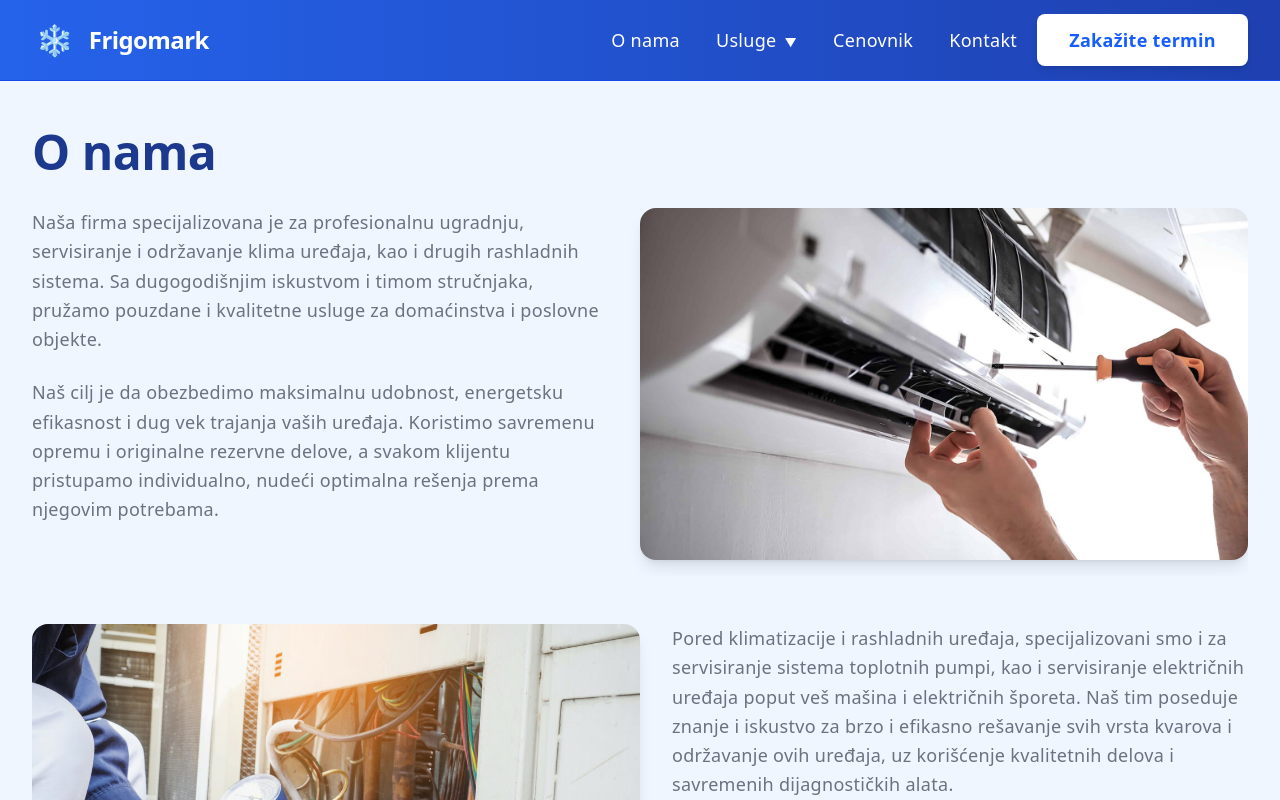
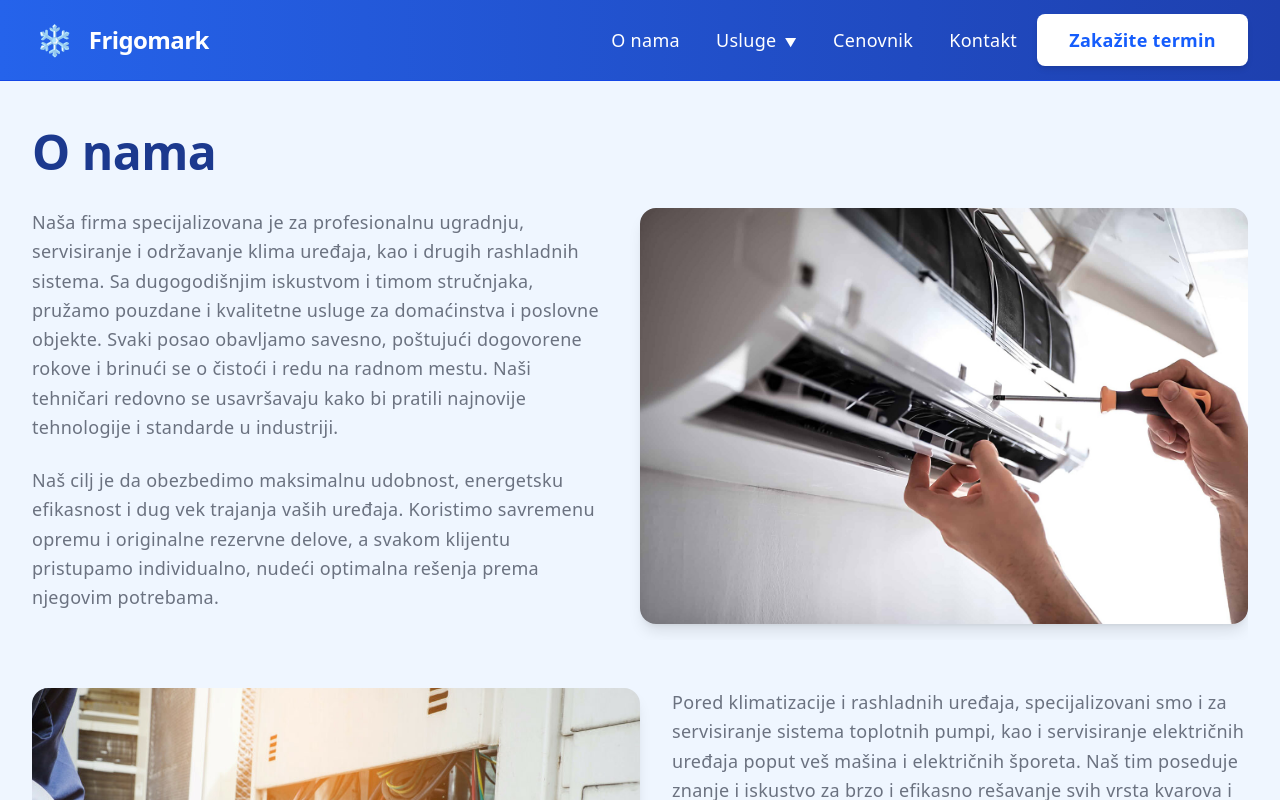
Before and after one commit to RaptorFF/next.js-frigo-mark-project, a Next.js app: page /about in a window 1280 px wide. Shown: the top 800 px of the page. Built offline with nearby package versions, Linux system fonts and the light colour scheme.

Commit message:
Updating About Page

```diff
--- a/app/about/page.js
+++ b/app/about/page.js
@@ -14,13 +14,17 @@ export default function AboutPage() {
               alt="Ugradnja klima uredjaja"
               width={1200}
               height={720}
-              className="float-right ml-0 md:ml-8 mb-6 md:mb-4 w-full md:w-1/2 h-72 md:h-88 object-cover rounded-2xl shadow-lg"
+              className="float-right ml-0 md:ml-8 mb-6 md:mb-4 w-full md:w-1/2 h-80 md:h-104 object-cover rounded-2xl shadow-lg"
             />
             <p className="text-lg text-gray-700 mb-6 leading-relaxed">
               Naša firma specijalizovana je za profesionalnu ugradnju,
               servisiranje i održavanje klima uređaja, kao i drugih rashladnih
               sistema. Sa dugogodišnjim iskustvom i timom stručnjaka, pružamo
               pouzdane i kvalitetne usluge za domaćinstva i poslovne objekte.
+              Svaki posao obavljamo savesno, poštujući dogovorene rokove i
+              brinući se o čistoći i redu na radnom mestu. Naši tehničari
+              redovno se usavršavaju kako bi pratili najnovije tehnologije i
+              standarde u industriji.
             </p>
             <p className="text-lg text-gray-700 leading-relaxed">
               Naš cilj je da obezbedimo maksimalnu udobnost, energetsku
@@ -37,7 +41,7 @@ export default function AboutPage() {
             alt="Servis sistema grejanja"
             width={1200}
             height={720}
-            className="float-left mr-0 md:mr-8 mb-6 md:mb-4 w-full md:w-1/2 h-72 md:h-88 object-cover rounded-2xl shadow-lg"
+            className="float-left mr-0 md:mr-8 mb-6 md:mb-4 w-full md:w-1/2 h-80 md:h-104 object-cover rounded-2xl shadow-lg"
           />
           <p className="text-lg text-gray-700 mb-6 leading-relaxed">
             Pored klimatizacije i rashladnih uređaja, specijalizovani smo i za
```
